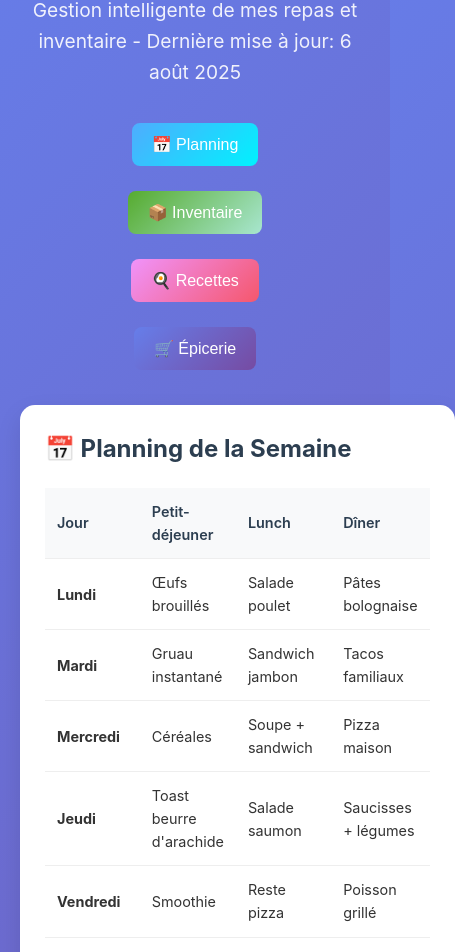
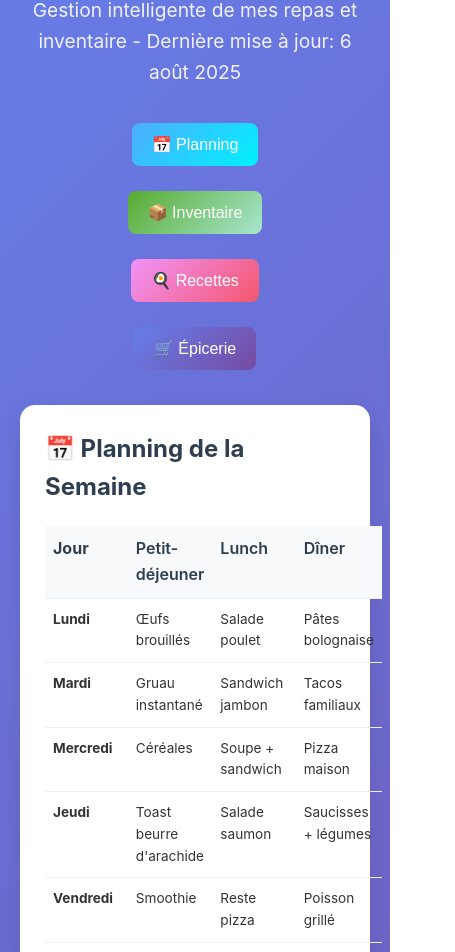
Before and after one commit to Nanciedee/Gestion-Repas, a plain HTML site: page index.html in a window 390 px wide. Shown: the part 137-1089 px from the top of the page, 455 px wide, since content can reach past the window. Drawn offline with Linux system fonts and the light colour scheme.

Commit message:
Update index.html
" update de la grille planning"

```diff
--- a/index.html
+++ b/index.html
@@ -47,6 +47,12 @@
             grid-template-columns: repeat(auto-fit, minmax(350px, 1fr));
             gap: 20px;
             margin-bottom: 30px;
+        }
+
+        /* Rendre la carte du planning plus large */
+        #planning-card {
+            grid-column: span 2;
+            min-width: 100%;
         }
 
         .card {
@@ -103,19 +109,38 @@
             width: 100%;
             border-collapse: collapse;
             margin-top: 15px;
+            font-size: 0.95rem;
         }
 
         .planning-table th,
         .planning-table td {
-            padding: 12px;
+            padding: 15px 12px;
             text-align: left;
             border-bottom: 1px solid #eee;
+            vertical-align: top;
         }
 
         .planning-table th {
             background: #f8f9fa;
             font-weight: 600;
             color: #2c3e50;
+            font-size: 1rem;
+        }
+
+        /* Largeurs spécifiques pour les colonnes */
+        .planning-table th:nth-child(1),
+        .planning-table td:nth-child(1) {
+            width: 15%;
+            font-weight: bold;
+        }
+
+        .planning-table th:nth-child(2),
+        .planning-table th:nth-child(3),
+        .planning-table th:nth-child(4),
+        .planning-table td:nth-child(2),
+        .planning-table td:nth-child(3),
+        .planning-table td:nth-child(4) {
+            width: 28.33%;
         }
 
         .planning-table tr:hover {
@@ -254,8 +279,18 @@
                 grid-template-columns: 1fr;
             }
 
+            /* Sur mobile, le planning prend toute la largeur */
+            #planning-card {
+                grid-column: span 1;
+            }
+
             .planning-table {
-                font-size: 0.9rem;
+                font-size: 0.85rem;
+            }
+
+            .planning-table th,
+            .planning-table td {
+                padding: 10px 8px;
             }
 
             .navigation {
```
